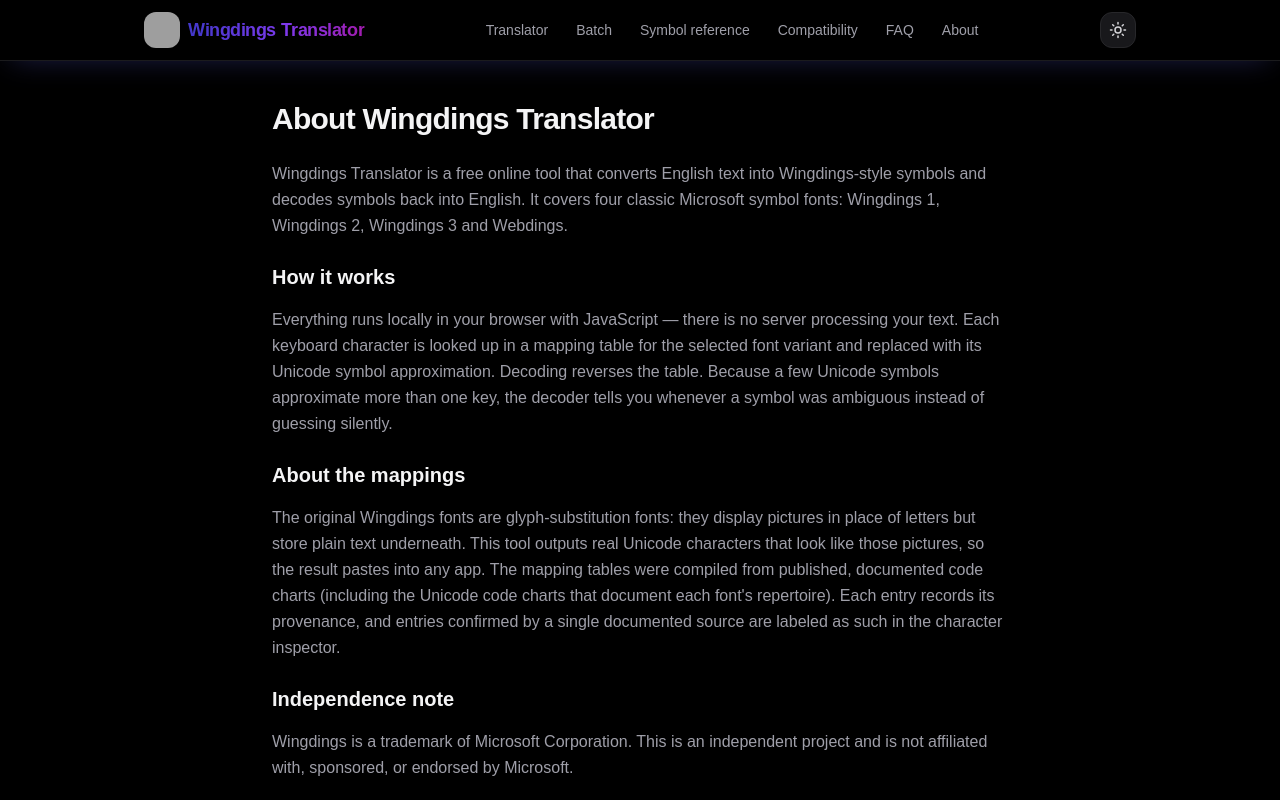
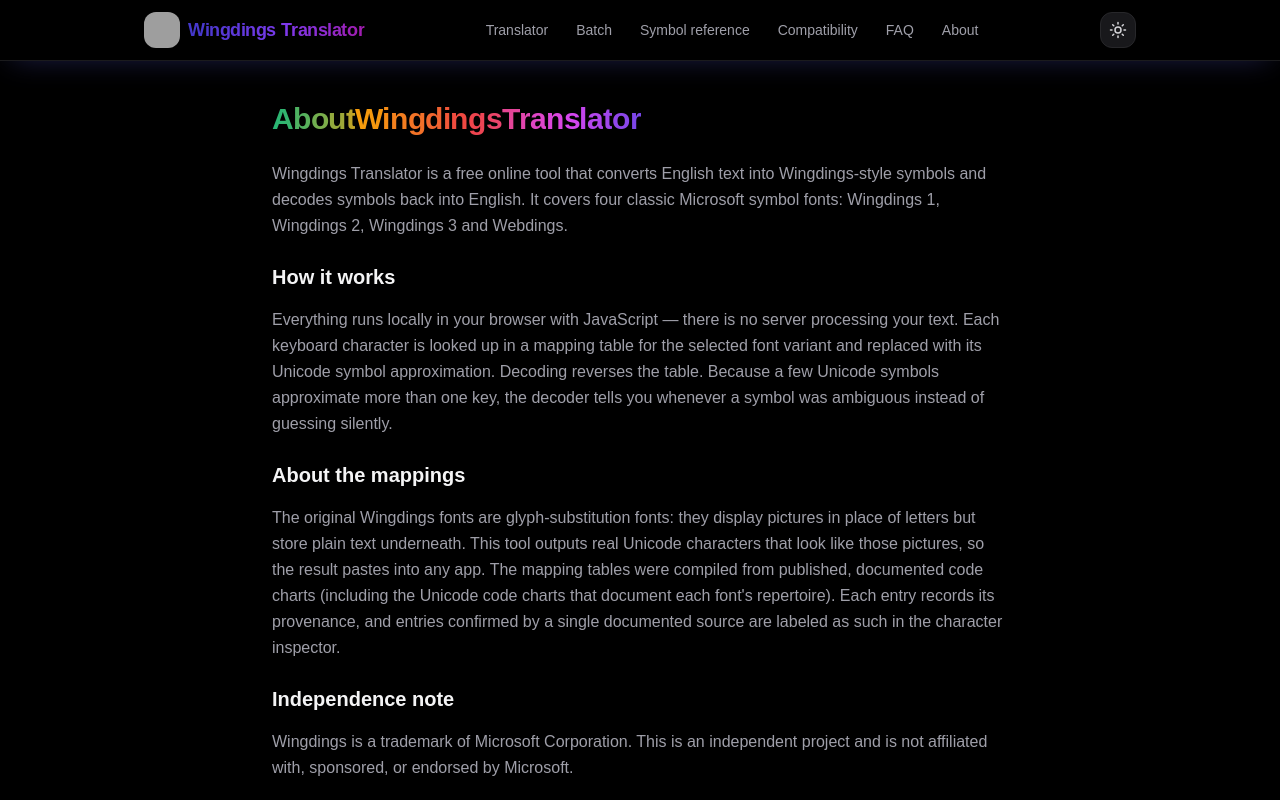
Before and after one commit to zeeahsan-skills/wingdings-translator, a Next.js app: page /about in a window 1280 px wide. Shown: the top 800 px of the page. Built offline with nearby package versions, Linux system fonts and the light colour scheme; grey boxes are pictures that could not be loaded.

Commit message:
AnimatedTitle: rope/jerk effect on all page titles

```diff
--- a/app/about/page.tsx
+++ b/app/about/page.tsx
@@ -1,6 +1,7 @@
 import type { Metadata } from "next";
 import { SITE_NAME } from "@/lib/site";
 import BreadcrumbJsonLd from "@/components/BreadcrumbJsonLd";
+import AnimatedTitle from "@/components/AnimatedTitle";
 
 export const metadata: Metadata = {
   title: "About",
@@ -12,7 +13,7 @@
     <>
       <BreadcrumbJsonLd trail={[{ name: "Home", path: "/" }, { name: "About", path: "/about/" }]} />
     <div className="mx-auto max-w-3xl px-4 py-10">
-      <h1 className="text-3xl font-extrabold tracking-tight text-zinc-100">About {SITE_NAME}</h1>
+      <h1 className="text-3xl font-extrabold tracking-tight" aria-label="About Wingdings Translator"><AnimatedTitle text="About Wingdings Translator" /></h1>
       <div className="mt-6 space-y-4 text-zinc-400 leading-relaxed">
         <p>
           {SITE_NAME} is a free online tool that converts English text into Wingdings-style symbols
--- a/app/contact/page.tsx
+++ b/app/contact/page.tsx
@@ -1,6 +1,7 @@
 import type { Metadata } from "next";
 import { CONTACT_EMAIL, SITE_NAME } from "@/lib/site";
 import BreadcrumbJsonLd from "@/components/BreadcrumbJsonLd";
+import AnimatedTitle from "@/components/AnimatedTitle";
 
 export const metadata: Metadata = {
   title: "Contact",
@@ -12,7 +13,7 @@
     <>
       <BreadcrumbJsonLd trail={[{ name: "Home", path: "/" }, { name: "Contact", path: "/contact/" }]} />
     <div className="mx-auto max-w-3xl px-4 py-10">
-      <h1 className="text-3xl font-extrabold tracking-tight text-zinc-100">Contact</h1>
+      <h1 className="text-3xl font-extrabold tracking-tight" aria-label="Contact"><AnimatedTitle text="Contact" /></h1>
       <div className="mt-6 space-y-4 text-zinc-400 leading-relaxed">
         <p>
           Found a symbol mapping that looks wrong, or want to suggest a feature? We&apos;d like to
--- a/app/gaster-translator/page.tsx
+++ b/app/gaster-translator/page.tsx
@@ -4,6 +4,7 @@
 import PageFaq from "@/components/PageFaq";
 import { SITE_URL } from "@/lib/site";
 import BreadcrumbJsonLd from "@/components/BreadcrumbJsonLd";
+import AnimatedTitle from "@/components/AnimatedTitle";
 
 export const metadata: Metadata = {
   title: "Gaster Translator — Decode W. D. Gaster's Wingdings Messages",
@@ -43,8 +44,8 @@
       </nav>
 
       <div className="py-8 text-center">
-        <h1 className="text-gradient-flow mx-auto max-w-3xl text-5xl font-extrabold tracking-tight sm:text-6xl">
-          Gaster Translator
+        <h1 className="font-display mx-auto max-w-3xl text-5xl font-extrabold tracking-tight sm:text-6xl" aria-label="Gaster Translator">
+          <AnimatedTitle text="Gaster Translator" />
         </h1>
         <p className="mx-auto mt-4 max-w-2xl text-lg text-zinc-400">
           Decode W. D. (WD) Gaster&apos;s mysterious Undertale messages — translate any Gaster text
--- a/app/how-to-write-in-wingdings/page.tsx
+++ b/app/how-to-write-in-wingdings/page.tsx
@@ -1,6 +1,7 @@
 import type { Metadata } from "next";
 import Link from "next/link";
 import CompatibilityGuide from "@/components/CompatibilityGuide";
+import AnimatedTitle from "@/components/AnimatedTitle";
 import PageFaq from "@/components/PageFaq";
 import { SITE_URL } from "@/lib/site";
 import BreadcrumbJsonLd from "@/components/BreadcrumbJsonLd";
@@ -51,8 +52,8 @@
       </nav>
 
       <div className="py-8 text-center">
-        <h1 className="text-gradient-flow mx-auto max-w-3xl text-5xl font-extrabold tracking-tight sm:text-6xl">
-          How to Write in Wingdings
+        <h1 className="font-display mx-auto max-w-3xl text-5xl font-extrabold tracking-tight sm:text-6xl" aria-label="How to Write in Wingdings">
+          <AnimatedTitle text="How to Write in Wingdings" />
         </h1>
         <p className="mx-auto mt-4 max-w-2xl text-lg text-zinc-400">
           The practical guide to typing Wingdings in Word, Google Docs and on your phone — including
--- a/app/privacy/page.tsx
+++ b/app/privacy/page.tsx
@@ -1,6 +1,7 @@
 import type { Metadata } from "next";
 import { CONTACT_EMAIL, SITE_NAME } from "@/lib/site";
 import BreadcrumbJsonLd from "@/components/BreadcrumbJsonLd";
+import AnimatedTitle from "@/components/AnimatedTitle";
 
 export const metadata: Metadata = {
   title: "Privacy Policy",
@@ -12,7 +13,7 @@
     <>
       <BreadcrumbJsonLd trail={[{ name: "Home", path: "/" }, { name: "Privacy Policy", path: "/privacy/" }]} />
     <div className="mx-auto max-w-3xl px-4 py-10">
-      <h1 className="text-3xl font-extrabold tracking-tight text-zinc-100">Privacy Policy</h1>
+      <h1 className="text-3xl font-extrabold tracking-tight" aria-label="Privacy Policy"><AnimatedTitle text="Privacy Policy" /></h1>
       <p className="mt-2 text-sm text-zinc-500">Last updated: October 2026</p>
       <div className="mt-6 space-y-4 text-zinc-400 leading-relaxed">
         <h2 className="text-xl font-bold text-zinc-100">The short version</h2>
--- a/app/webdings-translator/page.tsx
+++ b/app/webdings-translator/page.tsx
@@ -1,6 +1,7 @@
 import type { Metadata } from "next";
 import Link from "next/link";
 import VariantTool from "@/components/VariantTool";
+import AnimatedTitle from "@/components/AnimatedTitle";
 import SymbolReference from "@/components/SymbolReference";
 import PageFaq from "@/components/PageFaq";
 import { SITE_URL } from "@/lib/site";
@@ -40,8 +41,8 @@
       </nav>
 
       <div className="py-8 text-center">
-        <h1 className="text-gradient-flow mx-auto max-w-3xl text-5xl font-extrabold tracking-tight sm:text-6xl">
-          Webdings Translator
+        <h1 className="font-display mx-auto max-w-3xl text-5xl font-extrabold tracking-tight sm:text-6xl" aria-label="Webdings Translator">
+          <AnimatedTitle text="Webdings Translator" />
         </h1>
         <p className="mx-auto mt-4 max-w-2xl text-lg text-zinc-400">
           Convert English to Webdings icons with this free online translator — live as you type.
--- a/app/wingdings-2-translator/page.tsx
+++ b/app/wingdings-2-translator/page.tsx
@@ -1,6 +1,7 @@
 import type { Metadata } from "next";
 import Link from "next/link";
 import VariantTool from "@/components/VariantTool";
+import AnimatedTitle from "@/components/AnimatedTitle";
 import SymbolReference from "@/components/SymbolReference";
 import PageFaq from "@/components/PageFaq";
 import { SITE_URL } from "@/lib/site";
@@ -40,8 +41,8 @@
       </nav>
 
       <div className="py-8 text-center">
-        <h1 className="text-gradient-flow mx-auto max-w-3xl text-5xl font-extrabold tracking-tight sm:text-6xl">
-          Wingdings 2 Translator
+        <h1 className="font-display mx-auto max-w-3xl text-5xl font-extrabold tracking-tight sm:text-6xl" aria-label="Wingdings 2 Translator">
+          <AnimatedTitle text="Wingdings 2 Translator" />
         </h1>
         <p className="mx-auto mt-4 max-w-2xl text-lg text-zinc-400">
           Convert English to Wingdings 2 symbols with this free online translator and generator —
--- a/app/wingdings-3-translator/page.tsx
+++ b/app/wingdings-3-translator/page.tsx
@@ -1,6 +1,7 @@
 import type { Metadata } from "next";
 import Link from "next/link";
 import VariantTool from "@/components/VariantTool";
+import AnimatedTitle from "@/components/AnimatedTitle";
 import SymbolReference from "@/components/SymbolReference";
 import PageFaq from "@/components/PageFaq";
 import { SITE_URL } from "@/lib/site";
@@ -40,8 +41,8 @@
       </nav>
 
       <div className="py-8 text-center">
-        <h1 className="text-gradient-flow mx-auto max-w-3xl text-5xl font-extrabold tracking-tight sm:text-6xl">
-          Wingdings 3 Translator
+        <h1 className="font-display mx-auto max-w-3xl text-5xl font-extrabold tracking-tight sm:text-6xl" aria-label="Wingdings 3 Translator">
+          <AnimatedTitle text="Wingdings 3 Translator" />
         </h1>
         <p className="mx-auto mt-4 max-w-2xl text-lg text-zinc-400">
           Convert English to Wingdings 3 arrows and geometric symbols with this Wingdings 3
--- a/app/wingdings-alphabet-chart/page.tsx
+++ b/app/wingdings-alphabet-chart/page.tsx
@@ -1,6 +1,7 @@
 import type { Metadata } from "next";
 import Link from "next/link";
 import SymbolReference from "@/components/SymbolReference";
+import AnimatedTitle from "@/components/AnimatedTitle";
 import PageFaq from "@/components/PageFaq";
 import { SITE_URL } from "@/lib/site";
 import BreadcrumbJsonLd from "@/components/BreadcrumbJsonLd";
@@ -43,8 +44,8 @@
       </nav>
 
       <div className="py-8 text-center">
-        <h1 className="text-gradient-flow mx-auto max-w-3xl text-5xl font-extrabold tracking-tight sm:text-6xl">
-          Wingdings Alphabet Chart
+        <h1 className="font-display mx-auto max-w-3xl text-5xl font-extrabold tracking-tight sm:text-6xl" aria-label="Wingdings Alphabet Chart">
+          <AnimatedTitle text="Wingdings Alphabet Chart" />
         </h1>
         <p className="mx-auto mt-4 max-w-2xl text-lg text-zinc-400">
           Every Wingdings 1, Wingdings 2, Wingdings 3 and Webdings symbol in one searchable
--- /dev/null
+++ b/components/AnimatedTitle.tsx
@@ -0,0 +1,54 @@
+import type { CSSProperties } from "react";
+
+interface Props {
+  /** Full title text, e.g. "Gaster Translator". */
+  text: string;
+  /** Seconds before the first letter starts. */
+  delayBase?: number;
+  /** Seconds between consecutive letters. */
+  stagger?: number;
+}
+
+/**
+ * Renders a title as per-letter spans with the homepage rope/jerk effect:
+ * each letter snaps (jerk-wave) in sequence, left to right, over a flowing
+ * spectrum gradient that stays continuous across the letters.
+ *
+ * The parent h1 should carry aria-label={text} for screen readers; the
+ * individual letters are aria-hidden.
+ */
+export default function AnimatedTitle({ text, delayBase = 0.4, stagger = 0.035 }: Props) {
+  const n = text.replace(/ /g, "").length;
+  const words: { word: string; start: number }[] = [];
+  let pos = 0;
+  for (const w of text.split(" ")) {
+    words.push({ word: w, start: pos });
+    pos += w.length + 1; // +1 for the space, so --i matches the full string
+  }
+  return (
+    <>
+      {words.map(({ word, start }, wi) => (
+        <span key={wi} className="inline-block whitespace-nowrap">
+          {word.split("").map((ch, i) => (
+            <span
+              key={i}
+              aria-hidden="true"
+              className="animate-letter-jerk text-gradient-flow-letter"
+              style={
+                {
+                  "--i": start + i,
+                  "--n": n,
+                  backgroundSize: `${n * 300}% auto`,
+                  animationDelay: `${delayBase + (start + i) * stagger}s`,
+                } as CSSProperties
+              }
+            >
+              {ch}
+            </span>
+          ))}
+          {wi < words.length - 1 ? " " : null}
+        </span>
+      ))}
+    </>
+  );
+}
```
Also changed, not shown: app/globals.css (+6 -5 lines).
